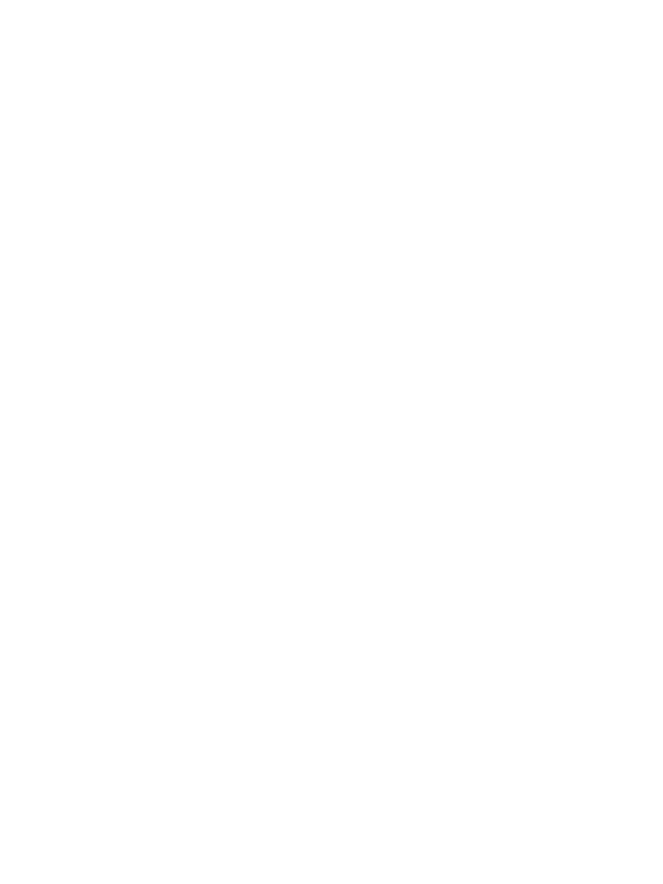
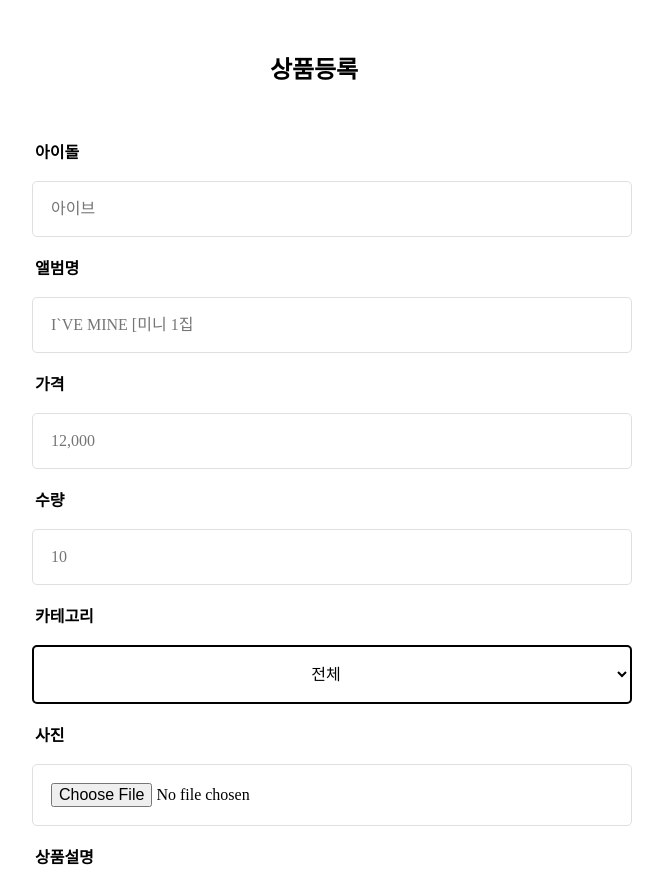
Before and after one commit to ddun-Ttu/myidol_project, a React app: page /admin in a window 1280 px wide. Shown: the part 120-1004 px from the top of the page, without its empty margins (326-989 px from the left). Before the commit the page ends 800 px from the top, so only its background shows below. Built offline with nearby package versions, Linux system fonts and the light colour scheme; the HTML template or start-up script is replaced by a standard one.

Commit message:
design: 관리자 상품 등록 페이지 디자인 추가

```diff
--- /dev/null
+++ b/src/components/AdminComponent/AdminComponentStyle.ts
@@ -0,0 +1,173 @@
+import styled from "styled-components";
+
+// 메인 페이지
+export const TableDiv = styled.div`
+  margin: 60px auto;
+  width: 80%;
+
+  box-sizing: border-box;
+`;
+export const Thead = styled.thead`
+  border-bottom: 2px solid #000;
+  color: #000;
+  font-size: 2.6rem;
+
+  @media (max-width: 768px) {
+    font-size: 2.3rem;
+  }
+  @media (max-width: 390px) {
+    font-size: 1.5rem;
+  }
+`;
+export const Tbody = styled.tbody`
+  font-size: 2.5rem;
+
+  @media (max-width: 768px) {
+    font-size: 2.2rem;
+  }
+  @media (max-width: 390px) {
+    font-size: 1.4rem;
+  }
+`;
+export const Table = styled.table`
+  border-collapse: collapse;
+  width: 100%;
+`;
+export const Th = styled.th`
+  text-align: center;
+  padding: 20px;
+`;
+export const Td = styled.td`
+  text-align: center;
+  padding: 30px;
+`;
+export const Button = styled.button`
+  display: flex;
+  align-items: center;
+  justify-content: center;
+  margin-left: 2rem;
+  color: #000;
+  font-weight: 500;
+  border: none;
+  cursor: pointer;
+  font-size: 16px;
+`;
+
+export const Tr = styled.tr`
+  border-bottom: 1px solid #000;
+`;
+
+export const AddButton = styled.button`
+  width: 135px;
+  height: 50px;
+  border-radius: 10px;
+  border: none;
+  color: #fff;
+  background-color: #000;
+  cursor: pointer;
+  font-size: 18px;
+  font-weight: 700;
+  margin: 3% 0 1% auto;
+  margin-left: 85%;
+`;
+
+// 상품등록 페이지
+export const Form = styled.form`
+  padding: 0 25%;
+  text-align: center;
+  margin-top: 2%;
+  max-width: 100%;
+`;
+
+export const Input = styled.input`
+  padding: 3%;
+  width: 100%;
+  margin: 3%;
+  background: none;
+  border: 1px solid #dfdfdf;
+  border-radius: 5px;
+  font-size: 16px;
+  font-weight: 400;
+  box-sizing: border-box;
+  outline: none;
+  color: #000;
+`;
+
+export const H1 = styled.h1`
+  text-align: center;
+  padding: 30px;
+  font-size: 24px;
+  font-weight: 700;
+  color: #000;
+  margin-top: 5%;
+`;
+
+export const P1 = styled.p`
+  font-size: 16px;
+  font-weight: 600;
+  color: #000;
+  text-align: left;
+  margin-left: 3rem;
+`;
+
+export const P2 = styled.p`
+  font-size: 14px;
+  font-weight: 300;
+  color: #cacaca;
+`;
+
+export const Select = styled.select`
+  padding: 3%;
+  width: 100%;
+  margin: 3%;
+  background: none;
+  border: 2px solid #000;
+  border-radius: 5px;
+  font-size: 16px;
+  font-weight: 400;
+  box-sizing: border-box;
+  outline: none;
+  color: #000;
+  text-align: center;
+
+`;
+
+export const Option = styled.option`
+  width: 135px;
+  height: 50px;
+  border-radius: 10px;
+`;
+
+export const TextArea = styled.textarea`
+  padding: 3%;
+  width: 100%;
+  margin: 3%;
+  background: none;
+  border: 1px solid #dfdfdf;
+  border-radius: 5px;
+  font-size: 16px;
+  font-weight: 400;
+  box-sizing: border-box;
+  outline: none;
+  color: #000;
+`;
+
+export const Label = styled.label`
+font-size: 16px;
+font-weight: 600;
+color: #000;
+text-align: left;
+margin-left: 3rem;
+`;
+
+export const RegisterButton = styled.button`
+width: 70%;
+height: 70px;
+border-radius: 50px;
+color: #fff;
+border: none;
+background-color: #000;
+cursor: pointer;
+font-size: 18px;
+font-weight: 700;
+margin:10% 0 3% 0;`
--- a/src/components/AdminComponent/AdminMainStyle.ts
+++ /dev/null
@@ -1 +0,0 @@
-import styled from "styled-components";
--- /dev/null
+++ b/src/components/AdminComponent/AdminRegister.tsx
@@ -0,0 +1,66 @@
+import React from "react";
+
+import {
+  Form,
+  Input,
+  H1,
+  P1,
+  Button,
+  Select,
+  Option,
+  TextArea,
+  Label,
+  RegisterButton,
+} from "./AdminComponentStyle";
+import { ContainerWhite } from "../../styles/Container";
+
+const AdminRegister = () => {
+  return (
+    <ContainerWhite>
+      <div>
+        <H1>상품등록</H1>
+      </div>
+      <div>
+        <Form>
+          <div>
+            <P1>아이돌</P1>
+            <Input placeholder="아이브" type="text"></Input>
+          </div>
+          <div>
+            <P1>앨범명</P1>
+            <Input placeholder="I`VE MINE [미니 1집" type="text"></Input>
+          </div>
+          <div>
+            <P1>가격</P1>
+            <Input placeholder="12,000" type="number"></Input>
+          </div>
+          <div>
+            <P1>수량</P1>
+            <Input placeholder="10" type="number"></Input>
+          </div>
+          <div>
+            <P1>카테고리</P1>
+            <Select name="items">
+              <Option value="1">전체</Option>
+              <Option value="2">여자아이돌</Option>
+              <Option value="3">남자아이돌</Option>
+            </Select>
+          </div>
+          <div>
+            <P1>사진</P1>
+            <Input type="file"></Input>
+          </div>
+          <div>
+            <P1>상품설명</P1>
+            <TextArea placeholder="상품설명"></TextArea>
+          </div>
+          <div>
+            <RegisterButton>등록하기</RegisterButton>
+          </div>
+        </Form>
+      </div>
+    </ContainerWhite>
+  );
+};
+
+export default AdminRegister;
--- a/src/components/CommonComponent/AdminNav/AdminNavStyle.ts
+++ b/src/components/CommonComponent/AdminNav/AdminNavStyle.ts
@@ -4,7 +4,8 @@ import { Link } from "react-router-dom";
 export const Nav = styled.div`
   width: 100%;
   height: 80px;
-  position: fixed;
+  // position: fixed;
+  margin: ;
   z-index: 99;
   background-color: #000;
 `;
@@ -20,7 +21,6 @@ export const NavUl = styled.ul`
 export const NavLi = styled.li`
   padding: 1%;
   margin: auto 3rem;
-
 `;
 
 export const NavA = styled(Link)`
@@ -44,5 +44,5 @@ export const NavLogo = styled.img`
 `;
 
 export const EmptyCenter = styled.div`
-flex-grow: 1;
-`
+  flex-grow: 1;
+`;
--- a/src/pages/Admin/Admin.tsx
+++ b/src/pages/Admin/Admin.tsx
@@ -4,11 +4,13 @@ import { auth } from "../../firebase/firebase";
 import { useNavigate } from "react-router-dom";
 import AdminMain from "../../components/AdminComponent/AdminMain";
 import AdminNav from "../../components/CommonComponent/AdminNav/AdminNav";
+import AdminRegister from "../../components/AdminComponent/AdminRegister";
 
 const Admin = () => {
   return (
     <>
       <AdminNav />
+      <AdminRegister />
     </>
   );
 };
--- a/src/styles/Container.ts
+++ b/src/styles/Container.ts
@@ -8,6 +8,15 @@ export const Container = styled.div`
   text-align: center;
   // padding-bottom: 3%; /* 고정 내비게이션과 겹치지 않도록 콘텐츠 하단에 패딩 추가 */
 `;
+
+export const ContainerWhite = styled.div`
+  width: 100%;
+  max-width: 1200px;
+  background-color: white;
+  margin: 0 auto;
+  text-align: center;
+  // padding-bottom: 3%; /* 고정 내비게이션과 겹치지 않도록 콘텐츠 하단에 패딩 추가 */
+`;
 /* [ align-items: center;]
 텍스트만 중앙정렬됨으로 혹시 텍스트가 없는 div나 이미지를 첨부하실 경우
 해당 요소에 margin: auto; 를 넣어주세요! */
--- a/src/styles/GlobalStyles.ts
+++ b/src/styles/GlobalStyles.ts
@@ -73,6 +73,8 @@ const GlobalStyles = createGlobalStyle`
 }
 *{
     box-sizing: border-box;
+    margin: 0;
+    padding: 0;
 }
 input, textarea {
   -moz-user-select: auto;
```
Also changed, not shown: src/components/AdminComponent/AdminMain.tsx (+56 -7 lines).
